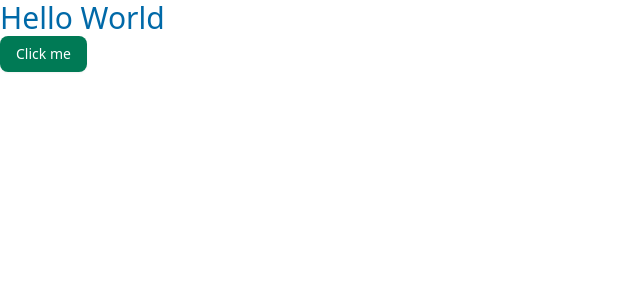
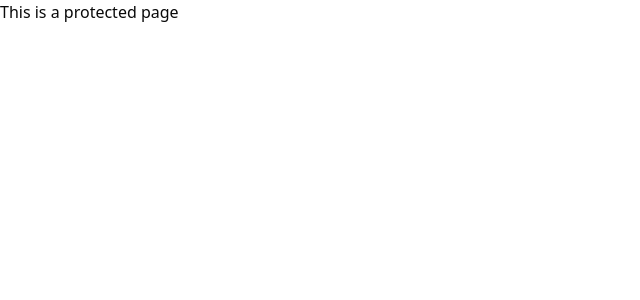
Before and after one commit to Pavanivemuri12/SmartLearn, a Next.js app in the folder lms-tutorial/: page / in a window 1280 px wide. Shown: the top 300 px of the page, without its empty margins (0-640 px from the left). Built offline with nearby package versions, Linux system fonts and the light colour scheme.

Commit message:
commit-2

```diff
--- /dev/null
+++ b/lms-tutorial/app/(auth)/(routes)/sign-in/page.tsx
@@ -0,0 +1,9 @@
+const signInPage = () => {
+    return (
+        <div>
+            This is an unprotected page
+        </div>
+     );
+}
+
+export default signInPage;
--- /dev/null
+++ b/lms-tutorial/app/(dashboard)/(routes)/page.tsx
@@ -0,0 +1,9 @@
+// import Image from "next/image";
+
+
+
+export default function Home() {
+  return (
+   <p>This is a protected page</p>
+  );
+}
--- a/lms-tutorial/app/(group)/routea/page.tsx
+++ /dev/null
@@ -1,9 +0,0 @@
-const  RouteA = () => {
-    return (
-       <div>
-        This is a route inside a group folder
-       </div>
-     );
-}
-
-export default RouteA;
--- a/lms-tutorial/app/page.tsx
+++ /dev/null
@@ -1,17 +0,0 @@
-// import Image from "next/image";
-
-import { Button } from "@/components/ui/button";
-
-export default function Home() {
-  return (
-    <div>
-
-    <p className="text-3xl font-medium text-sky-700">
-      Hello World
-      </p>
-      <Button variant="destructive">
-        Click me
-      </Button>
-    </div>
-  );
-}
```
